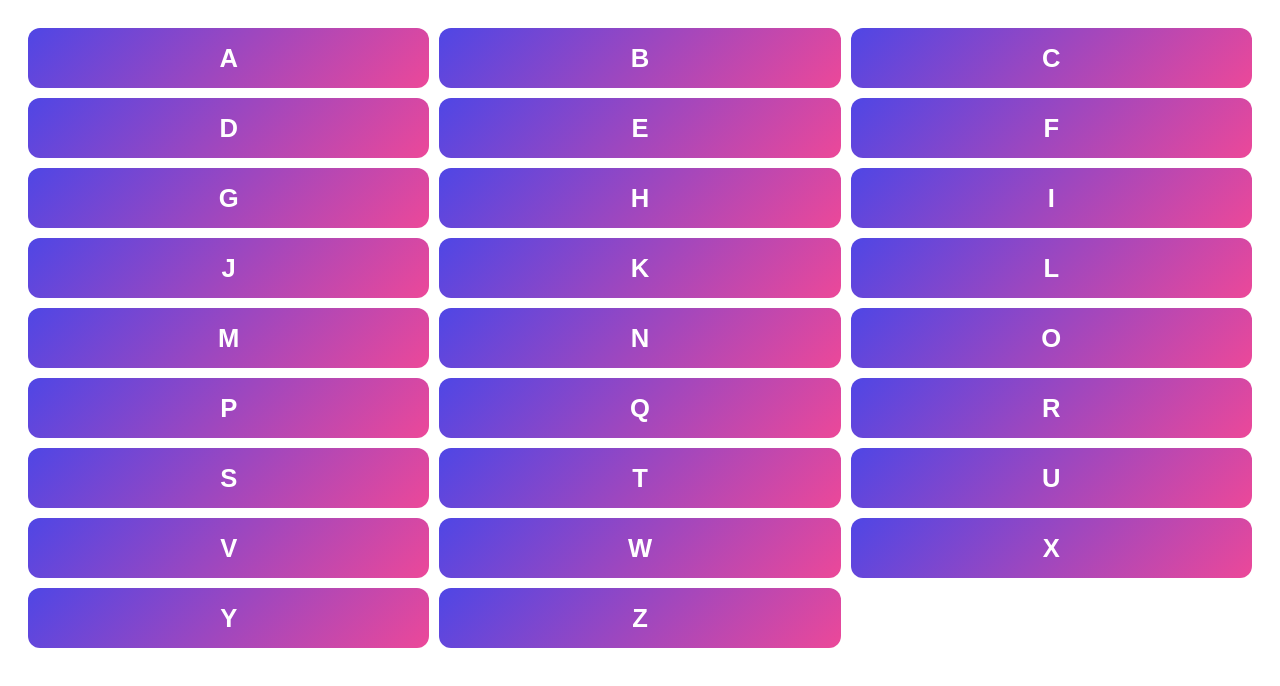
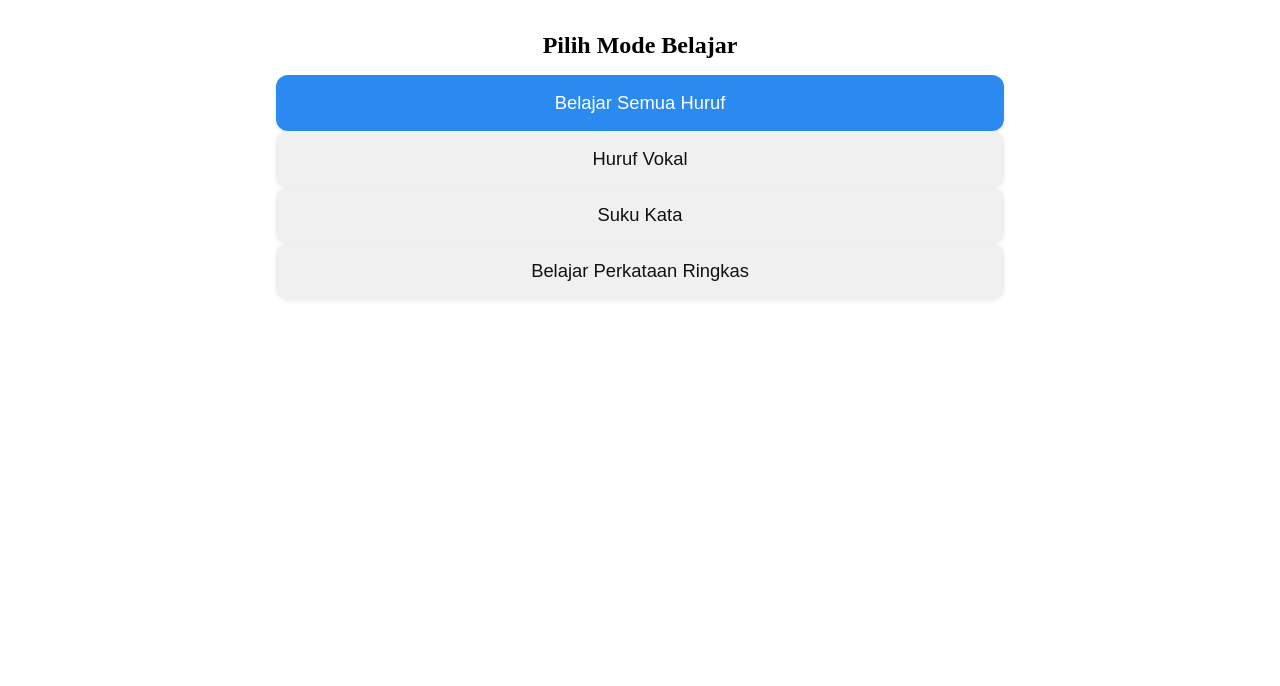
Before and after one commit to arekay17/react-tutorial, a React (Vite) app in the folder my-react-app/: page / in a window 1280 px wide. Shown: the top 686 px of the page. Built offline with nearby package versions, Linux system fonts and the light colour scheme.

Commit message:
add start screen and play around with CSS

```diff
--- a/my-react-app/src/App.jsx
+++ b/my-react-app/src/App.jsx
@@ -2,33 +2,90 @@ import React, { useState } from 'react';
 import AlphabetGrid from './components/AlphabetGrid';
 import alphabetData from './data/words';
 import LetterPage from './components/LetterPage';
+import StartScreen from './components/StartScreen';
 
-
-function App(){
+function App() {
+    const [mode, setMode] = useState(null);
     const [selectedLetter, setSelectedLetter] = useState(null);
 
-    const handleSelectLetter = (letter) => {
+    //state handlers
+    const handleSelectMode = function(selectedMode) {
+        setMode(selectedMode);
+        setSelectedLetter(null);
+    };
+    const handleSelectLetter = function(letter) {
         setSelectedLetter(letter);
     };
-
-    const handleBack = () => {
+    const handleBackFromLetterPage = function() {
         setSelectedLetter(null);
     };
 
-    return (
-        <>
-            {selectedLetter === null ? (
+    // Back to Start Screen handler for HomeBar
+    const handleBackToStart = function() {
+        setMode(null);
+        setSelectedLetter(null);
+    };
+
+    // Home Button Bar for Pages except Start Screen
+    const HomeBar = (
+        <div style={{padding: "10px", textAlign: "center"}}>
+            <button onClick={handleBackToStart} aria-label="Kembali Ke Muka Depan">Kembali ke Muka Depan</button>
+        </div>
+    )
+
+    //Screen Rendering Logic
+    if (mode === null) {
+        return <StartScreen onSelectMode={handleSelectMode} />;
+    };
+
+    // Render for 'all' mode
+    if (mode === 'all') {
+        if (selectedLetter === null) {
+            return (
+                <>
+                { HomeBar }
                 <AlphabetGrid onSelectLetter={handleSelectLetter} />
-            ) : (
-                <LetterPage
-                    letter={selectedLetter}
-                    data={alphabetData[selectedLetter]}
-                    onBack={handleBack}
-                />
-            )}
+                </>
+            );
+    } else {
+        return (
+            <>
+                { HomeBar }
+                <LetterPage letter={selectedLetter} data={alphabetData[selectedLetter]} onBack={handleBackFromLetterPage} />
+            </>
+        )
+        };
+    };
 
-        </>
-    )
+    //render for vowels mode
+    if (mode === 'vowels') {
+        return (
+            <>
+            { HomeBar }
+            <div style={{padding : "20px"}}> vowels mode in construction </div>
+            </>
+        );
+    };
+
+    //render for syllable mode
+    if (mode === 'syllable') {
+        return (
+            <>
+            { HomeBar }
+            <div style={{padding : "20px"}}> syllable mode in construction </div>
+            </>
+        );
+    };
+
+    //render for simple words mode
+    if (mode === 'simple') {
+        return (
+            <>
+            { HomeBar }
+            <div style={{padding : "20px"}}> simple words mode in construction </div>
+            </>
+        );
+    };
 
 };
 
--- a/my-react-app/src/components/AlphabetCard.module.css
+++ b/my-react-app/src/components/AlphabetCard.module.css
@@ -1,6 +1,9 @@
 .card {
   min-width: 60px;
   min-height: 60px;
+
+  aspect-ratio: 1 / 1;   /* 🔥 ALWAYS SQUARE */
+
   border-radius: 12px;
   border: none;
   cursor: pointer;
--- a/my-react-app/src/components/AlphabetGrid.module.css
+++ b/my-react-app/src/components/AlphabetGrid.module.css
@@ -4,6 +4,9 @@
     grid-template-columns: repeat(3, minmax(0, 1fr));
     gap: 10px;
     padding: 20px;
+
+    max-width: 400px;   /* <- LIMIT width */
+    margin: 0 auto;     /* <- CENTER the grid */
 }
 
 .button {
--- /dev/null
+++ b/my-react-app/src/components/StartScreen.jsx
@@ -0,0 +1,18 @@
+import React from 'react';
+import styles from './StartScreen.module.css';
+
+function StartScreen ({onSelectMode}){
+    return (
+        <div className={styles.startContainer}>
+            <h1 className={styles.heading}>Pilih Mode Belajar</h1>
+            <div className={styles.button}>
+                <button className={`${styles.modeButton} ${styles.primary}`} onClick={() => onSelectMode('all')} aria-label="Belajar Semua Huruf">Belajar Semua Huruf</button>
+                <button className={styles.modeButton} onClick={() => onSelectMode('vowels')} aria-label="Learn Vowels">Huruf Vokal</button>
+                <button className={styles.modeButton} onClick={() => onSelectMode('syllable')} aria-label="Learn Syllables">Suku Kata</button>
+                <button className={styles.modeButton} onClick={() => onSelectMode('simple')} aria-label="Learn Simple Words">Belajar Perkataan Ringkas</button>
+            </div>
+        </div>
+    );
+}
+
+export default StartScreen;
--- /dev/null
+++ b/my-react-app/src/components/StartScreen.module.css
@@ -0,0 +1,44 @@
+.startContainer {
+  display: flex;
+  flex-direction: column;
+  align-items: center;
+  padding: 24px;
+  gap: 16px;
+}
+
+.heading {
+  font-size: 1.5rem;
+  margin: 0;
+  text-align: center;
+}
+
+.buttons {
+  width: 100%;
+  max-width: 420px;
+  display: flex;
+  flex-direction: column;
+  gap: 12px;
+}
+
+.modeButton {
+  width: 100%;
+  padding: 16px 20px;
+  font-size: 1.15rem;
+  border-radius: 12px;
+  border: none;
+  background: #f0f0f0;
+  color: #111;
+  cursor: pointer;
+  box-shadow: 0 2px 4px rgba(0,0,0,0.08);
+  min-height: 56px;
+}
+
+.modeButton:focus {
+  outline: 3px solid #7fb4ff;
+  outline-offset: 2px;
+}
+
+.primary {
+  background: #2b8aef;
+  color: white;
+}
```
